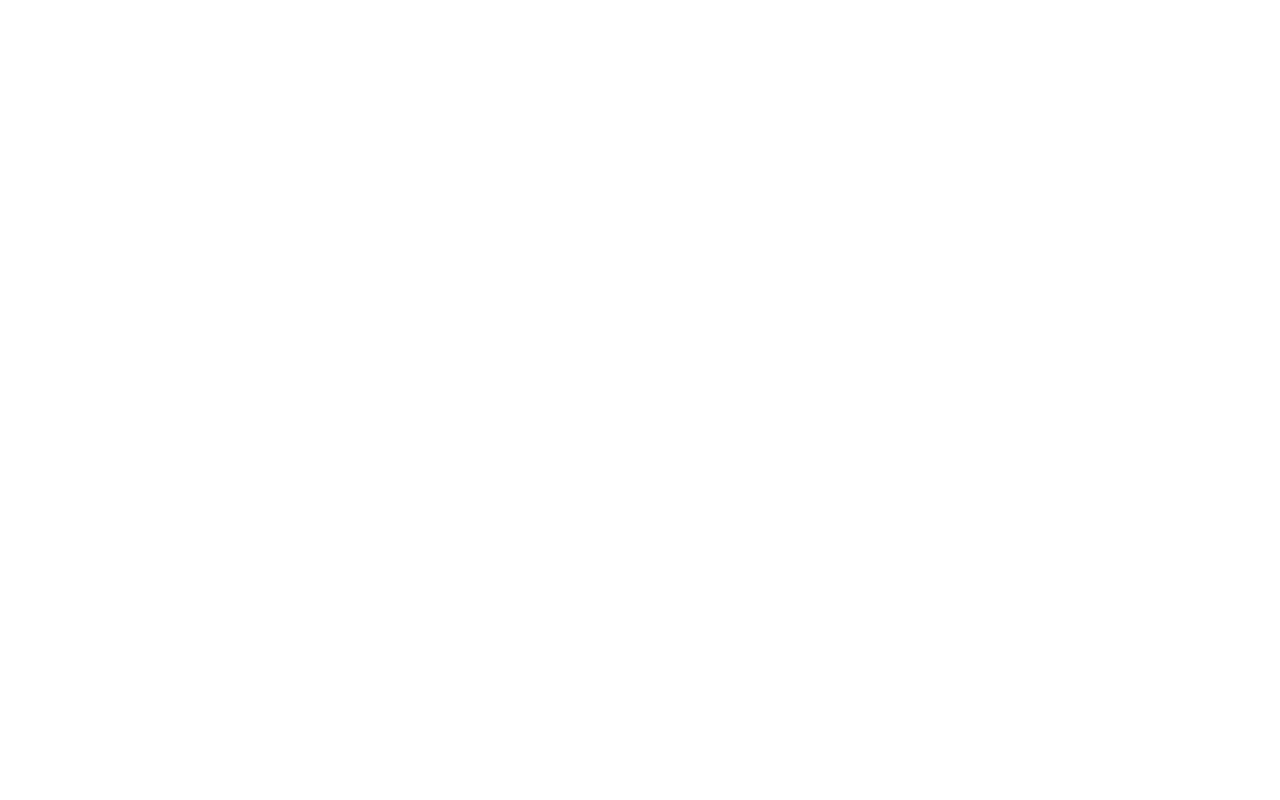
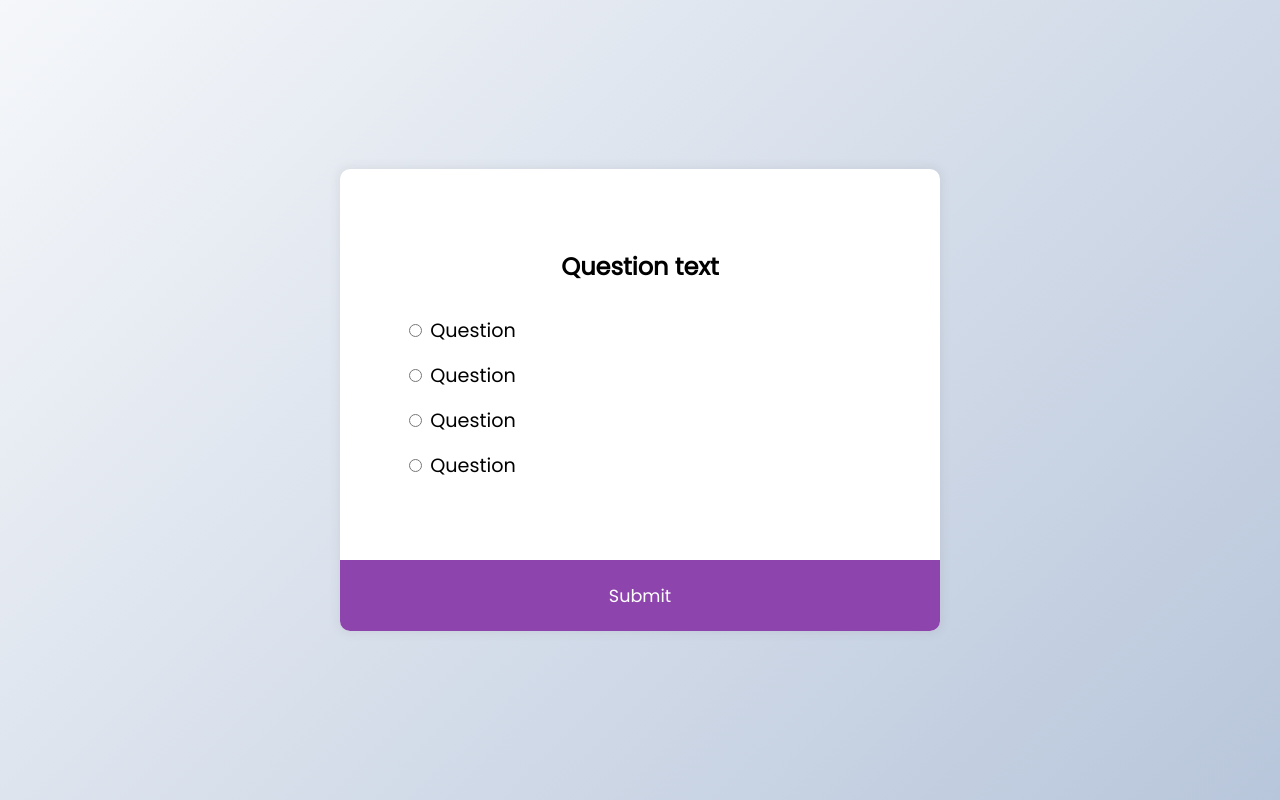
Before and after one commit to CJR85/quiz-app, a plain HTML site: page index.html in a window 1280 px wide. Drawn offline with Linux system fonts and the light colour scheme.

Commit message:
Quiz UI.

```diff
--- a/index.html
+++ b/index.html
@@ -8,6 +8,33 @@
     <title>Quiz App</title>
   </head>
   <body>
+    <div class="quiz-container" id="quiz">
+      <div class="quiz-header">
+        <h2 id="question">Question text</h2>
+        <ul>
+          <li>
+            <input type="radio" name="answer" id="a" class="answer" />
+            <label for="a" id="a_text">Question</label>
+          </li>
+
+          <li>
+            <input type="radio" name="answer" id="b" class="answer" />
+            <label for="b" id="b_text">Question</label>
+          </li>
+
+          <li>
+            <input type="radio" name="answer" id="c" class="answer" />
+            <label for="c" id="c_text">Question</label>
+          </li>
+
+          <li>
+            <input type="radio" name="answer" id="d" class="answer" />
+            <label for="d" id="d_text">Question</label>
+          </li>
+        </ul>
+      </div>
+      <button id="submit">Submit</button>
+    </div>
     <script src="script.js"></script>
   </body>
 </html>
--- a/style.css
+++ b/style.css
@@ -1,3 +1,70 @@
+@import url('https://fonts.googleapis.com/css2?family=Poppins:wght@200;400&display=swap');
+
 * {
   box-sizing: border-box;
 }
+
+body {
+  background-color: #b8c6db;
+  background-image: linear-gradient(315deg, #b8c6db 0%, #f5f7fa 100%);
+  font-family: 'Poppins', sans-serif;
+  display: flex;
+  align-items: center;
+  justify-content: center;
+  height: 100vh;
+  overflow: hidden;
+  margin: 0;
+}
+
+.quiz-container {
+  background-color: #fff;
+  border-radius: 10px;
+  box-shadow: 0 0 10px 2px rgba(100, 100, 100, 0.1);
+  width: 600px;
+  overflow: hidden;
+}
+
+.quiz-header {
+  padding: 4rem;
+}
+
+h2 {
+  padding: 1rem;
+  text-align: center;
+  margin: 0;
+}
+
+ul {
+  list-style-type: none;
+  padding: 0;
+}
+
+ul li {
+  font-size: 1.2rem;
+  margin: 1rem 0;
+}
+
+ul li label {
+  cursor: pointer;
+}
+
+button {
+  background-color: #8e44ad;
+  border: none;
+  color: #fff;
+  display: block;
+  width: 100%;
+  cursor: pointer;
+  font-size: 1.1rem;
+  font-family: inherit;
+  padding: 1.3em;
+}
+
+button:hover {
+  background-color: #732d91;
+}
+
+button:focus {
+  outline: none;
+  background-color: #5e3370;
+}
```
